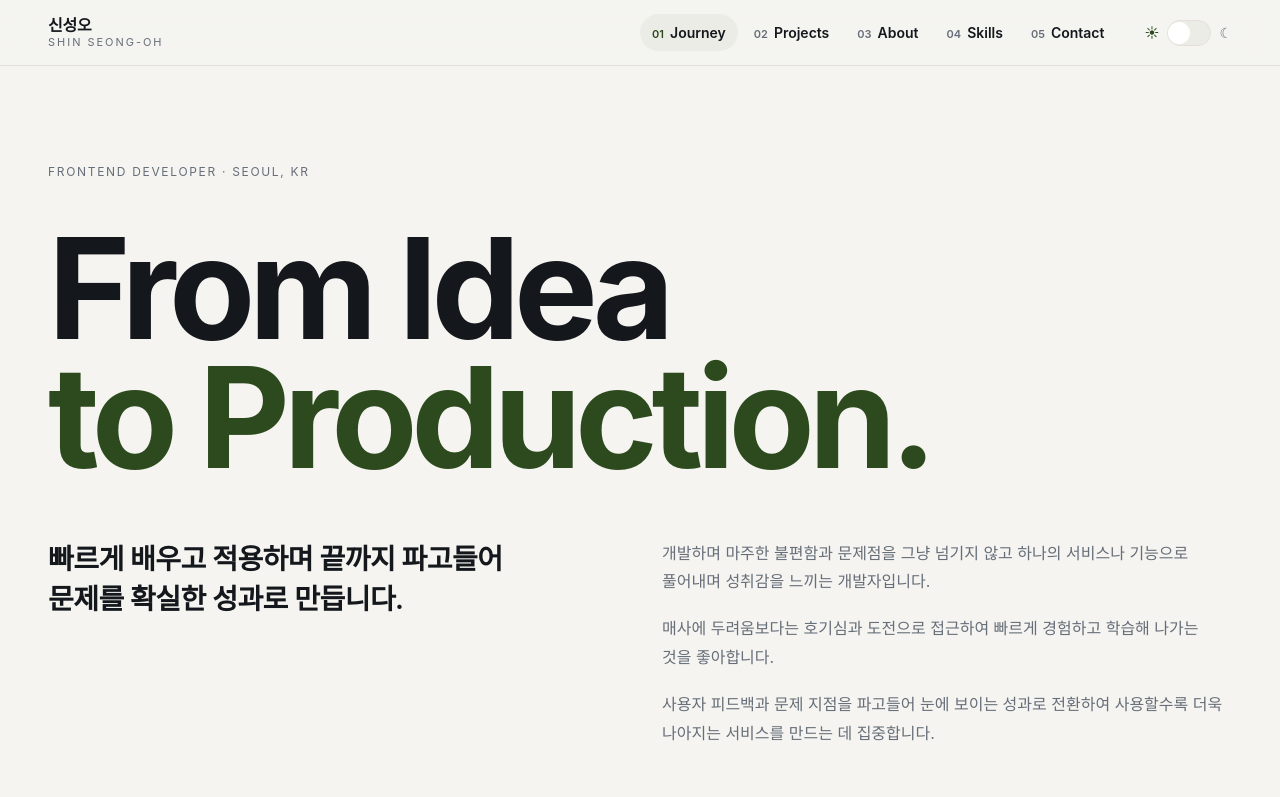
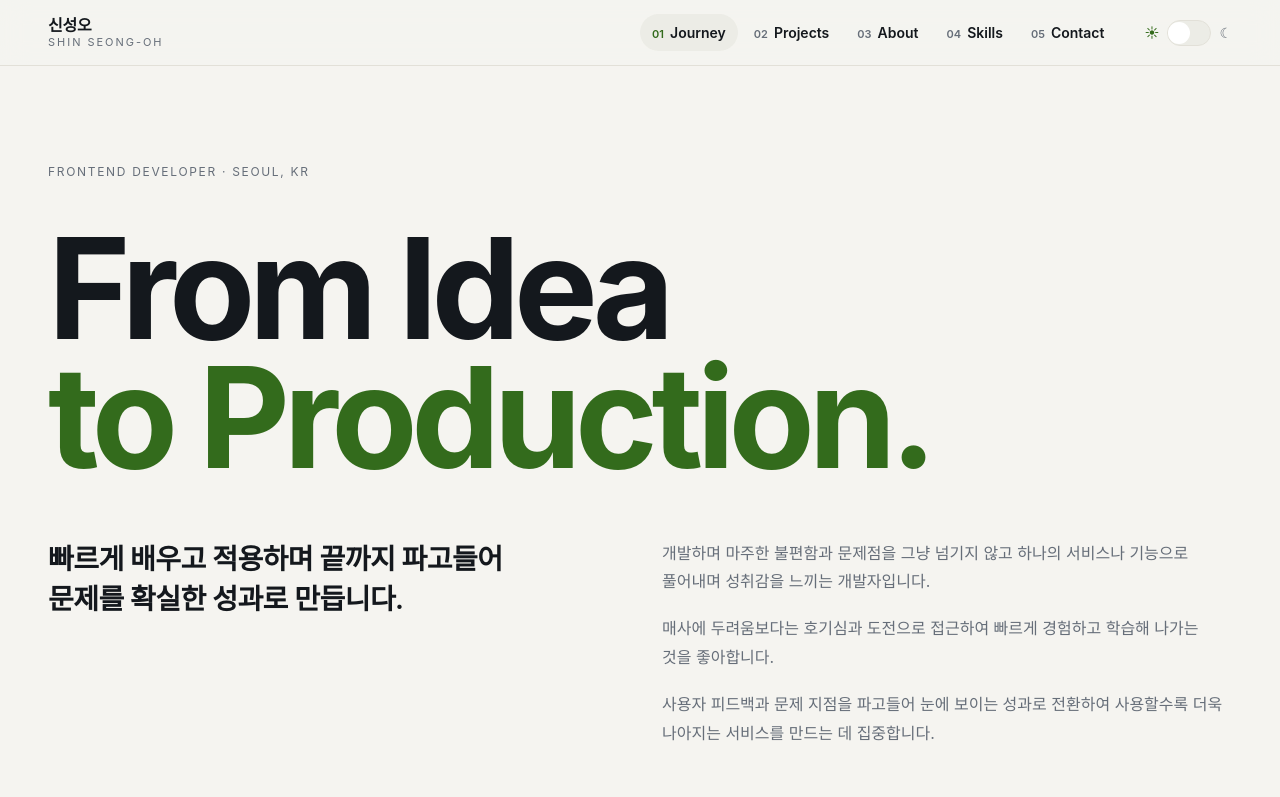
Before and after one commit to seong5/seong5.github.io, a Next.js app: page / in a window 1280 px wide. Shown: the top 797 px of the page. Built offline with nearby package versions, Linux system fonts and the light colour scheme; a web font is replaced by a local one.

Commit message:
💄 style: 라이트 모드 강조 녹색을 검정과 구분되게 밝힘

```diff
--- a/app/globals.css
+++ b/app/globals.css
@@ -98,7 +98,7 @@
 
    ⚠️ 라임(#C6F24E)은 라이트 배경 위 "텍스트"로 쓰면 1.4:1로 완전히 죽는다.
    라이트에서 primary는 채움(버튼 배경·보더·좌측 라인)에만 쓰고,
-   액센트 텍스트 자리는 primary-strong(짙은 녹색 #2C4A1E, 8.6:1)이 맡는다.
+   액센트 텍스트 자리는 primary-strong(녹색 #336B1C, 바탕 5.9:1·회색 면 5.4:1)이 맡는다.
    다크에서는 라임이 #0C0F12 위에서 12:1이라 primary-strong === primary로 합쳐진다.
 
    ⚠️ shadcn 규약에서 --muted 와 --accent 는 "면(배경)"이고 그 위 글자는
@@ -116,8 +116,9 @@
   --card-foreground: #14181d;
   --popover: #ffffff;
   --popover-foreground: #14181d;
-  --primary: #2c4a1e; /* 짙은 녹색 = primary-strong과 같은 값. 라이트에서는 형광 라임을 쓰지 않는다 */
-  --primary-foreground: #f5f4f0; /* 짙은 녹색 채움 위 텍스트 — 8.6:1. 검정(#101410)은 1.5:1로 죽는다 */
+  --primary: #336b1c; /* 녹색 = primary-strong과 같은 값. 라이트에서는 형광 라임을 쓰지 않는다.
+                         예전 #2c4a1e는 본문 검정과 1.8:1 차이뿐이라 검정으로 읽혀 명도를 올렸다(2.8:1) */
+  --primary-foreground: #f5f4f0; /* 녹색 채움 위 텍스트 — 5.9:1. 검정(#101410)은 대비가 죽는다 */
   --secondary: #ecece6; /* 칩·중첩 강조 블록·이미지 매트 */
   --secondary-foreground: #14181d;
   --muted: #ecece6; /* = secondary. shadcn에서 muted는 "면"이다 */
@@ -127,11 +128,11 @@
   --destructive: #b3261e; /* 아직 쓰는 곳 없음 — shadcn 컴포넌트가 요구 */
   --border: #e2e0d8; /* 유일한 구분선. 이 시스템에 그림자 경계는 없다 */
   --input: #e2e0d8;
-  --ring: #2c4a1e; /* 포커스 링 — 라이트에서 라임은 링으로도 안 보인다 */
+  --ring: #336b1c; /* 포커스 링 — 라이트에서 라임은 링으로도 안 보인다 */
   --radius: 0.625rem;
 
   /* ── TRACK 고유 — shadcn 슬롯이 없어 직접 든다 ── */
-  --primary-strong: #2c4a1e; /* 액센트 "텍스트" 자리 — 배경 대비 8.6:1 */
+  --primary-strong: #336b1c; /* 액센트 "텍스트" 자리 — 바탕 5.9:1, 회색 면(#ecece6) 5.4:1 */
   --background-fade: rgba(245, 244, 240, 0.82); /* sticky 헤더 backdrop-blur 뒤 */
   /* 형광펜 밴드 — 히어로 "to Production."과 같은 색 그대로. 글자 반전은 .hl-marker 참고 */
   --hl-band: var(--primary-strong);
@@ -391,7 +392,7 @@
    인사이트 step 제목의 핵심어·About 본문·프로젝트 work의 '==구절=='을 강조한다.
    색은 히어로 "to Production."과 같은 원색(--primary-strong)을 틴트 없이 그대로 깐다.
    원색 위에서는 기존 글자색이 죽으므로(라이트 짙은 녹색 위 본문 ≈ 2:1) 버튼과 같은
-   --primary-foreground로 반전한다 — 라이트 #f5f4f0 on #2c4a1e 8.6:1, 다크 #101410 on 라임.
+   --primary-foreground로 반전한다 — 라이트 #f5f4f0 on #336b1c 5.9:1, 다크 #101410 on 라임.
    반전한 글자가 밴드 밖으로 삐져나오면 배경 위에서 사라지므로 하단 절반 밴드가 아니라
    글자 높이 전체를 칠한다. 줄바꿈 시 줄마다 밴드가 따라붙도록 box-decoration-break: clone. */
 .hl-marker {
@@ -551,7 +552,7 @@
   border-radius: var(--radius-media);
   /* 히어로의 "to Production."과 같은 토큰(primary-strong)이다. 두께가 항상
      2px이라 펼칠 때 레이아웃이 밀리지 않는다 — 1px 하프라인은 스크린샷 위에서
-     라이트 모드의 #2c4a1e가 그냥 검은 선으로 읽혀 액센트로 안 보였다 */
+     라이트 모드의 녹색이 그냥 검은 선으로 읽혀 액센트로 안 보였다 */
   border: 2px solid
     color-mix(in srgb, var(--color-primary-strong) calc(var(--open, 0) * 100%), transparent);
   opacity: 0;
--- a/app/og.png/route.tsx
+++ b/app/og.png/route.tsx
@@ -34,8 +34,8 @@ export const dynamic = 'force-static';
 const size = { width: 1200, height: 630 };
 
 /* globals.css :root 라이트 모드 값 */
-const LIME = '#2c4a1e'; // --primary(라이트) — 짙은 녹색 채움
-const ON_LIME = '#f5f4f0'; // --primary-foreground — 짙은 녹색 위 8.6:1
+const LIME = '#336b1c'; // --primary(라이트) — 녹색 채움
+const ON_LIME = '#f5f4f0'; // --primary-foreground — 녹색 위 5.9:1
 const SIDEBAR = '#0c0f12'; // 다크 --background
 const SIDEBAR_DIM = '#8a939d'; // 다크 --muted-foreground
 
```
